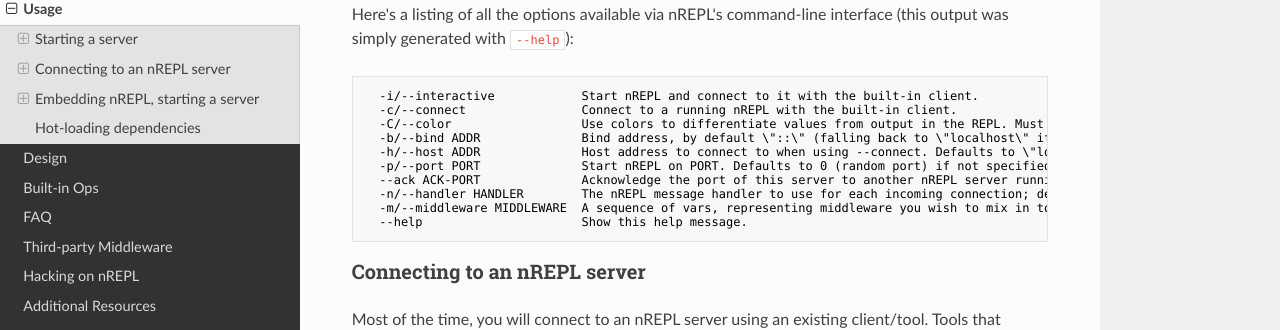
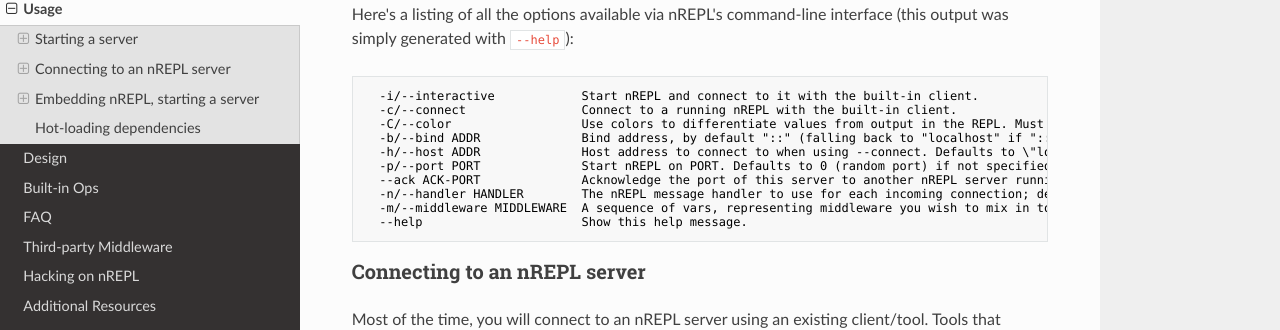
Before and after one commit to nrepl/nrepl, an MkDocs documentation site: the page built from doc/usage.md, in a window 1280 px wide and 900 px high, scrolled down 1277 px. Shown: the part 171-501 px from the top of the window. Built offline with MkDocs 1.6.1, drawn with Linux system fonts in a browser that asks for light colours; nearby versions of some CDN libraries; old or Windows-style settings are respelled for this version of MkDocs.

Commit message:
Fix some markup

```diff
--- a/doc/usage.md
+++ b/doc/usage.md
@@ -79,7 +79,7 @@ interface (this output was simply generated with `--help`):
   -i/--interactive            Start nREPL and connect to it with the built-in client.
   -c/--connect                Connect to a running nREPL with the built-in client.
   -C/--color                  Use colors to differentiate values from output in the REPL. Must be combined with --interactive.
-  -b/--bind ADDR              Bind address, by default \"::\" (falling back to \"localhost\" if \"::\" isn't resolved by the underlying network stack).
+  -b/--bind ADDR              Bind address, by default "::" (falling back to "localhost" if "::" isn't resolved by the underlying network stack).
   -h/--host ADDR              Host address to connect to when using --connect. Defaults to \"localhost\".
   -p/--port PORT              Start nREPL on PORT. Defaults to 0 (random port) if not specified.
   --ack ACK-PORT              Acknowledge the port of this server to another nREPL server running on ACK-PORT.
```
